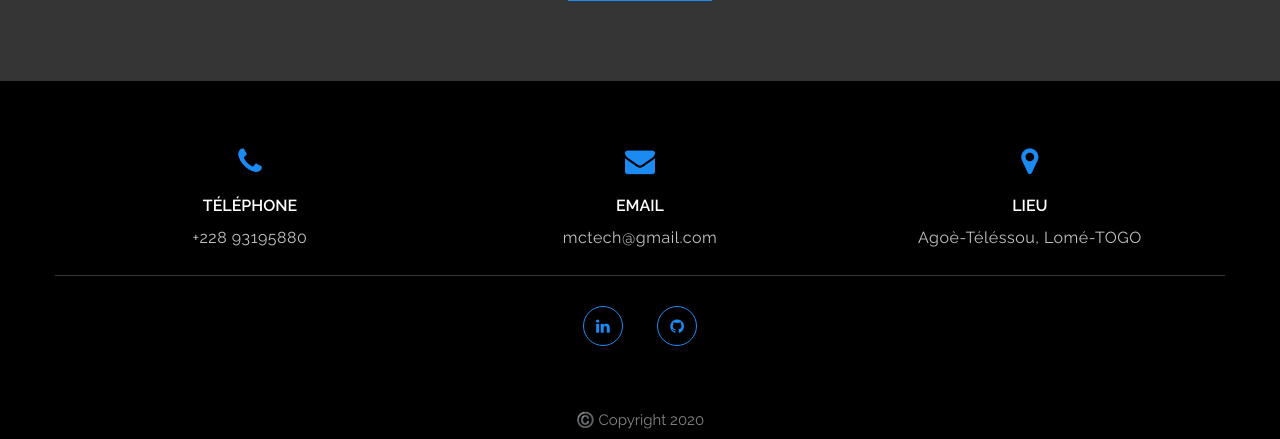
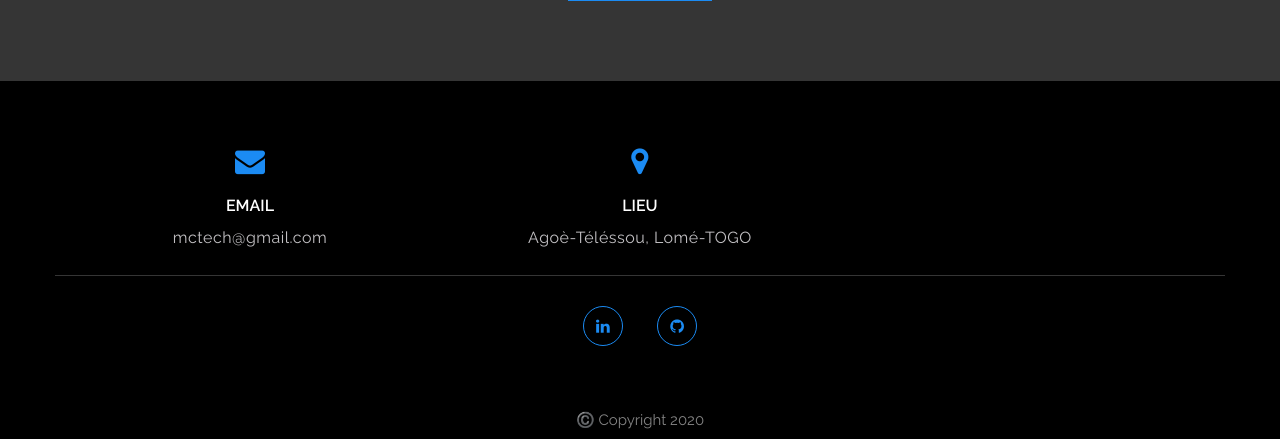
Before and after one commit to KodjoTouglo/myportfolio, a Django app: page /profil/#contact in a window 1280 px wide. Shown: the part 3830-4269 px from the top of the page. Run offline with Django 3.2, Linux system fonts and the light colour scheme; data comes from the database, SQL or seed files in the repository.

Commit message:
'href:linkedin'

```diff
--- a/templates/profil.html
+++ b/templates/profil.html
@@ -183,7 +183,7 @@
 <!--Afficher popup gallery-->
 <div class="lightbox hide">
     <span class="close-lightbox fa fa-close"></span>
-    <img onclick="next()" src="{% static "img/code.jpg" %}" alt="portfolio"/>
+    <img onclick="next()" src="{% static "img/team1.jpg" %}" alt="portfolio"/>
 
 	<!--Slide Image-->
 	<div class="prev-slide" onclick="prev()"> < </div>
@@ -232,13 +232,13 @@
    <footer>
    	  <div class="container">
    	  	  <div class="footer-content">
-   	  	  	  <div class="box">
+   	  	  	  <!--<div class="box">
    	  	  	  	  <div class="icon">
    	  	  	  	  	 <span class="fa fa-phone"></span>
    	  	  	  	  </div>
    	  	  	  	  <h4>Téléphone</h4>
    	  	  	  	  <p>+228 93195880</p>
-   	  	  	  </div>
+   	  	  	  </div>-->
    	  	  	  <div class="box">
    	  	  	  	  <div class="icon">
    	  	  	  	  	 <span class="fa fa-envelope"></span>
@@ -256,8 +256,8 @@
    	  	  </div>
    	  	  <div class="social-links">
    	  	  	 <ul>
-   	  	  	 	 <li><a href=""><span class="fa fa-linkedin"></span></a></li>
-   	  	  	 	 <li><a href=""><span class="fa fa-github"></span></a></li>
+   	  	  	 	 <li><a href="https://github.com/michel07-tech"><span class="fa fa-linkedin"></span></a></li>
+   	  	  	 	 <li><a href="https://www.linkedin.com/in/michel-touglo-841279161"><span class="fa fa-github"></span></a></li>
    	  	  	 </ul>
    	  	  </div>
    	  </div>
```
